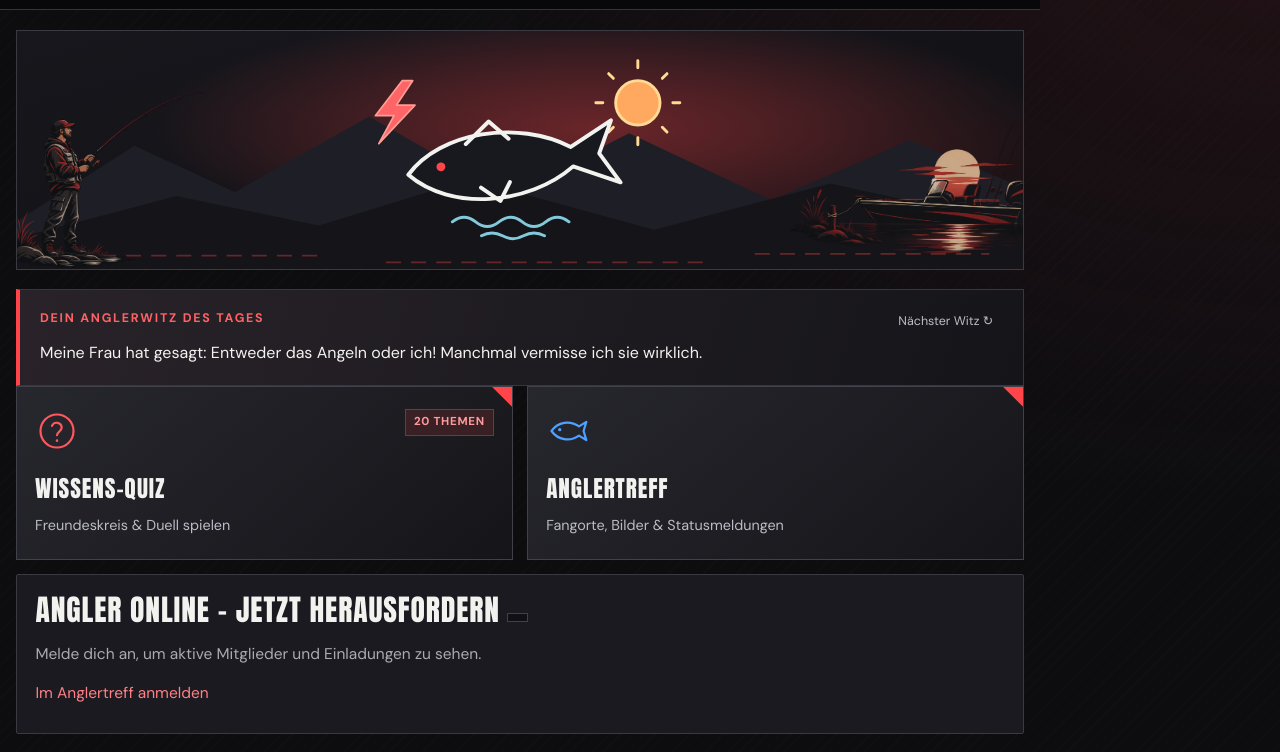
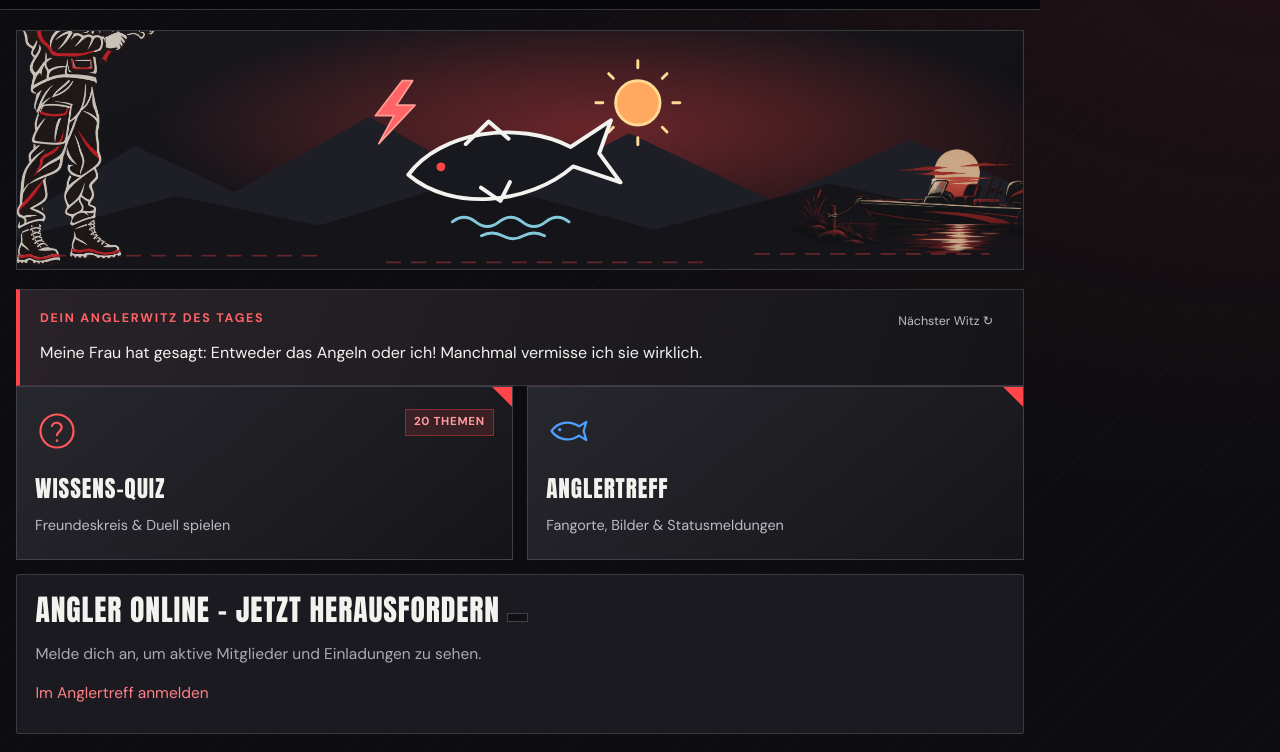
Before and after one commit to christianpaulsternberg-sketch/Sterni-APP, a plain HTML site: page index.html in a window 1280 px wide. Shown: the part 48-800 px from the top of the page. Drawn offline with nearby package versions, Linux system fonts and the light colour scheme.

Commit message:
Angler im Startbild kontrastreicher gestalten

```diff
--- a/index.html
+++ b/index.html
@@ -65,7 +65,7 @@
             <!-- Water ripples -->
             <path d="M40 286 H360 M440 294 H820 M880 284 H1160" stroke="#ff4549" stroke-width="2" stroke-opacity="0.35" stroke-dasharray="18 12"/>
           </svg>
-          <img class="hero-side-art hero-side-art-left" src="assets/hero/angler-left.png" alt="" aria-hidden="true">
+          <img class="hero-side-art hero-side-art-left" src="assets/hero/angler-left-v2.png" alt="" aria-hidden="true">
           <img class="hero-side-art hero-side-art-right" src="assets/hero/boat-right.png" alt="" aria-hidden="true">
           <svg class="hero-art" viewBox="0 0 360 200" aria-hidden="true">
             <!-- Sun -->
```
Also changed, not shown: assets/hero/angler-left-v2.png (added).
